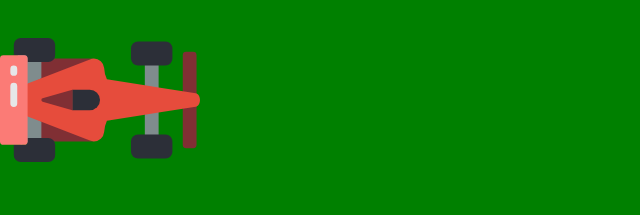
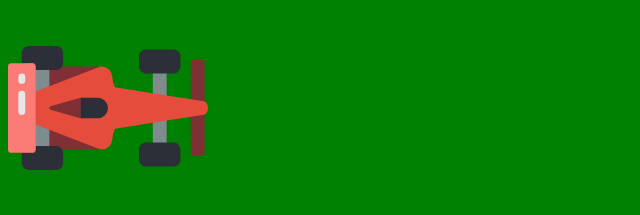
Before and after one commit to tangm28/driving-game, a website: page index.html in a window 1280 px wide. Shown: the whole page, without its empty margins (0-640 px from the left). Drawn offline with Linux system fonts and the light colour scheme.

Commit message:
Fixed overflow issue and removed unneeded code.

```diff
--- a/main.js
+++ b/main.js
@@ -6,10 +6,9 @@ var data = {
     y: 0,
   }
 }
-
+var $car = document.getElementById('car');
 var engineInterval;
 
-var $car = document.getElementById('car');
 function turn(event) {
   if (event.key === 'ArrowUp' || event.key === 'w') {
     $car.setAttribute('class', 'rotate270')
@@ -31,12 +30,10 @@ function engineSwitch(event) {
     if (data.engine === false) {
       data.engine = true;
       engineInterval = setInterval(on, 16);
-      console.log('go');
     } else {
       data.engine = false;
       clearInterval(engineInterval);
       engineInterval = null;
-      console.log('stop');
     }
   }
 }
--- a/style.css
+++ b/style.css
@@ -2,9 +2,11 @@ body {
   background-color: green;
 }
 
-/* .container {
-  max-width: 2000px;
-} */
+.container {
+  overflow: hidden;
+  position: relative;
+  height: 95vh;
+}
 
 #car {
   position: absolute;
```
